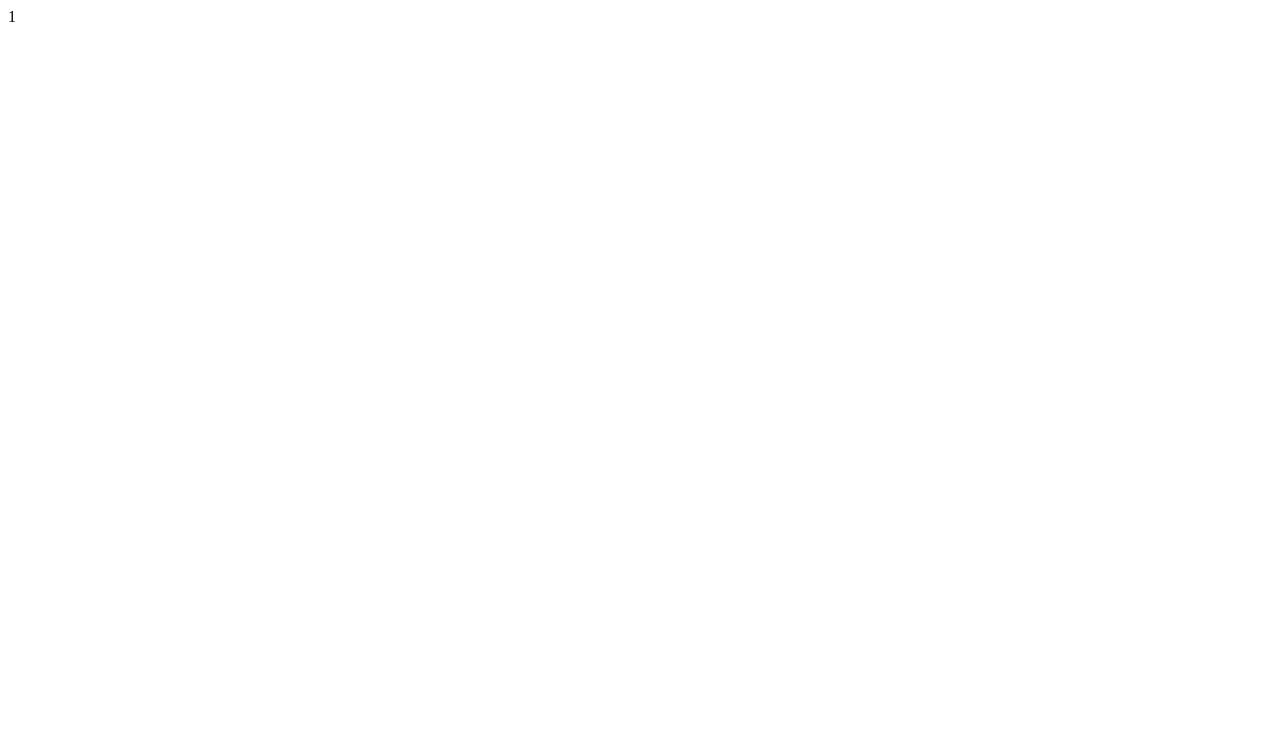
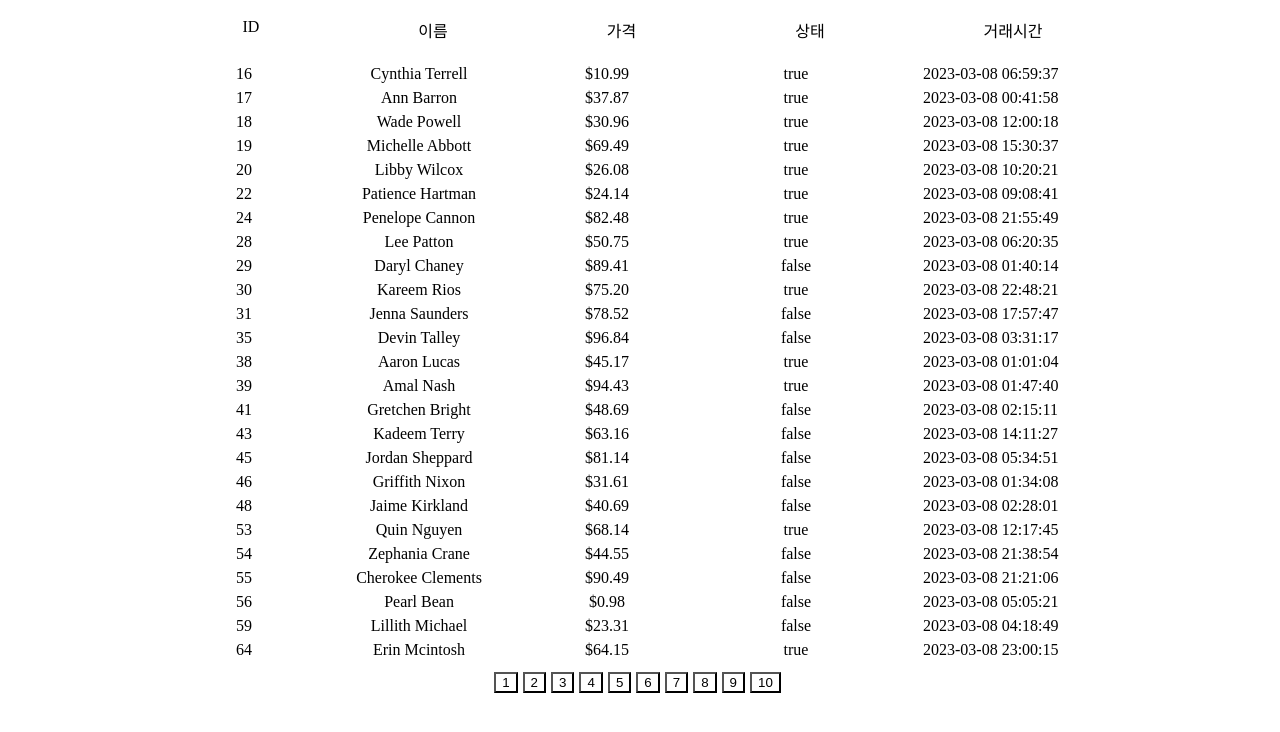
Before and after one commit to wanted-pre-onboarding-internship-1team/pre-onboarding-9th-4-1, a React (Create React App) app: page / in a window 1280 px wide. Shown: the top 732 px of the page. Built offline with nearby package versions, Linux system fonts and the light colour scheme.

Commit message:
[#1 #5] feat : 요구사항 구현

```diff
--- a/src/App.tsx
+++ b/src/App.tsx
@@ -1,3 +1,4 @@
+import Router from './router/Router';
 import React from 'react';
 import { createGlobalStyle } from 'styled-components';
 import reset from 'styled-reset';
@@ -13,7 +14,7 @@ const GlobalStyle = createGlobalStyle`
 `;
 function App() {
   <GlobalStyle />;
-  return <div>1</div>;
+  return <Router />;
 }
 
 export default App;
--- /dev/null
+++ b/src/api/apiGET.tsx
@@ -0,0 +1,21 @@
+import axios from 'axios';
+
+interface DataType {
+  currency: string;
+  customer_id: number;
+  customer_name: string;
+  id: number;
+  status: boolean;
+  transaction_time: string;
+}
+
+export async function GetData(
+  pageNumber = 1,
+  pageSize = 50
+): Promise<DataType[]> {
+  const { data } = await axios.get<DataType[]>('/data/mockData.json');
+  const startIndex = (pageNumber - 1) * pageSize;
+  const endIndex = pageNumber * pageSize;
+
+  return data.slice(startIndex, endIndex);
+}
--- a/src/api/temp.tsx
+++ /dev/null
@@ -1,5 +0,0 @@
-import React from 'react';
-
-export default function temp() {
-  return <div>temp</div>;
-}
--- /dev/null
+++ b/src/component/DataList.styled.ts
@@ -0,0 +1,58 @@
+import styled from 'styled-components';
+
+export const Container = styled.div`
+  width: 100%;
+  height: 100%;
+  display: flex;
+  flex-direction: column;
+  align-items: center;
+  justify-content: center;
+  padding: 10px;
+`;
+
+export const ListName = styled.div`
+  width: 800px;
+  display: flex;
+  justify-content: space-between;
+  margin-bottom: 20px;
+  margin-left: 5px;
+`;
+
+export const ContentContainer = styled.div`
+  width: 900px;
+  display: flex;
+  margin-left: 86px;
+  /* background-color: black; */
+`;
+
+export const Content = styled.div`
+  display: flex;
+  flex-direction: row;
+  text-align: left;
+  padding: 3px;
+  .id {
+  }
+  .name {
+    width: 150px;
+    margin-left: 92px;
+    text-align: center;
+  }
+  .price {
+    width: 70px;
+    margin-left: 78px;
+    text-align: center;
+  }
+  .status {
+    width: 70px;
+    text-align: center;
+    margin-left: 119px;
+  }
+  .cal {
+    margin-left: 92px;
+  }
+`;
+
+export const Id = styled.div`
+  display: flex;
+  flex-direction: column;
+`;
--- /dev/null
+++ b/src/component/DataList.tsx
@@ -0,0 +1,53 @@
+import {
+  Container,
+  Content,
+  ContentContainer,
+  ListName,
+} from './DataList.styled';
+
+interface DataType {
+  currency: string;
+  customer_id: number;
+  customer_name: string;
+  id: number;
+  status: boolean;
+  transaction_time: string;
+}
+
+interface DataListProps {
+  data: DataType[];
+}
+
+const Today = '2023-03-08';
+
+export default function DataList({ data }: DataListProps) {
+  return (
+    <Container>
+      <ListName>
+        <div>ID</div>
+        <div>이름</div>
+        <div>가격</div>
+        <div>상태</div>
+        <div>거래시간</div>
+      </ListName>
+
+      {data?.map((data: DataType) => {
+        if (data.transaction_time.slice(0, 10) === Today) {
+          return (
+            <div key={data.id}>
+              <ContentContainer>
+                <Content>
+                  <div className='id'>{data.customer_id}</div>
+                  <div className='name'>{data.customer_name}</div>
+                  <div className='price'>{data.currency}</div>
+                  <div className='status'>{String(data.status)}</div>
+                  <div className='cal'>{data.transaction_time}</div>
+                </Content>
+              </ContentContainer>
+            </div>
+          );
+        } else return null;
+      })}
+    </Container>
+  );
+}
--- a/src/component/common/temp.tsx
+++ /dev/null
@@ -1,5 +0,0 @@
-import React from 'react';
-
-export default function temp() {
-  return <div>temp</div>;
-}
--- a/src/component/temp.tsx
+++ /dev/null
@@ -1,5 +0,0 @@
-import React from 'react';
-
-export default function temp() {
-  return <div>temp</div>;
-}
--- a/src/index.tsx
+++ b/src/index.tsx
@@ -1,13 +1,18 @@
 import App from './App';
+import { QueryClient, QueryClientProvider } from '@tanstack/react-query';
 import React from 'react';
 import ReactDOM from 'react-dom/client';
 import { BrowserRouter } from 'react-router-dom';
+
+const queryClient = new QueryClient();
 
 const root = ReactDOM.createRoot(
   document.getElementById('root') as HTMLElement
 );
 root.render(
-  <BrowserRouter>
-    <App />
-  </BrowserRouter>
+  <QueryClientProvider client={queryClient}>
+    <BrowserRouter>
+      <App />
+    </BrowserRouter>
+  </QueryClientProvider>
 );
--- /dev/null
+++ b/src/pages/Mainpage.styled.ts
@@ -0,0 +1,16 @@
+import styled from 'styled-components';
+
+export const Container = styled.div`
+  width: 100%;
+  height: 100%;
+  display: flex;
+  flex-direction: column;
+  align-items: center;
+  justify-content: center;
+
+  .pageBtn {
+    margin-right: 5px;
+    background-color: white;
+    cursor: pointer;
+  }
+`;
--- a/src/pages/Mainpage.tsx
+++ b/src/pages/Mainpage.tsx
@@ -1,5 +1,41 @@
-import React from 'react';
+import { GetData } from '../api/apiGET';
+import DataList from '../component/DataList';
+import { Container } from './Mainpage.styled';
+import { useQuery } from '@tanstack/react-query';
+import React, { useState } from 'react';
+
+interface DataType {
+  currency: string;
+  customer_id: number;
+  customer_name: string;
+  id: number;
+  status: boolean;
+  transaction_time: string;
+}
 
 export default function Mainpage() {
-  return <div>Mainpage</div>;
+  const [pageNumber, setPageNumber] = useState(1);
+  const { data: getData } = useQuery(
+    ['data', pageNumber],
+    () => GetData(pageNumber),
+    {
+      refetchInterval: 5000,
+      staleTime: Infinity,
+    }
+  );
+  return (
+    <Container>
+      {getData ? <DataList data={getData} /> : <div>Loading..</div>}
+      <div>
+        {[...Array(10).keys()].map(page => (
+          <button
+            className='pageBtn'
+            key={page}
+            onClick={() => setPageNumber(page + 1)}>
+            {page + 1}
+          </button>
+        ))}
+      </div>
+    </Container>
+  );
 }
```
Also changed, not shown: tsconfig.json (+3 -9 lines).
